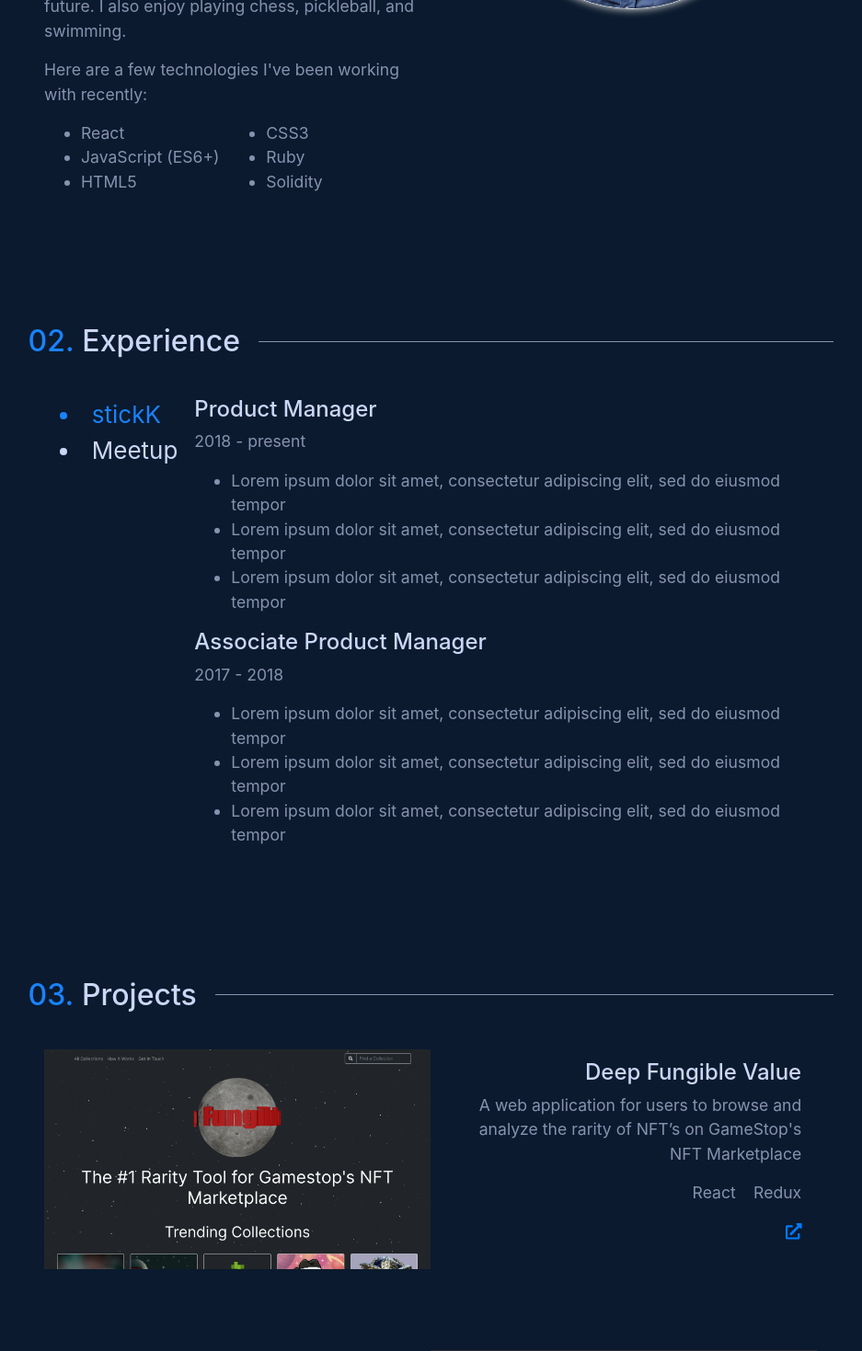
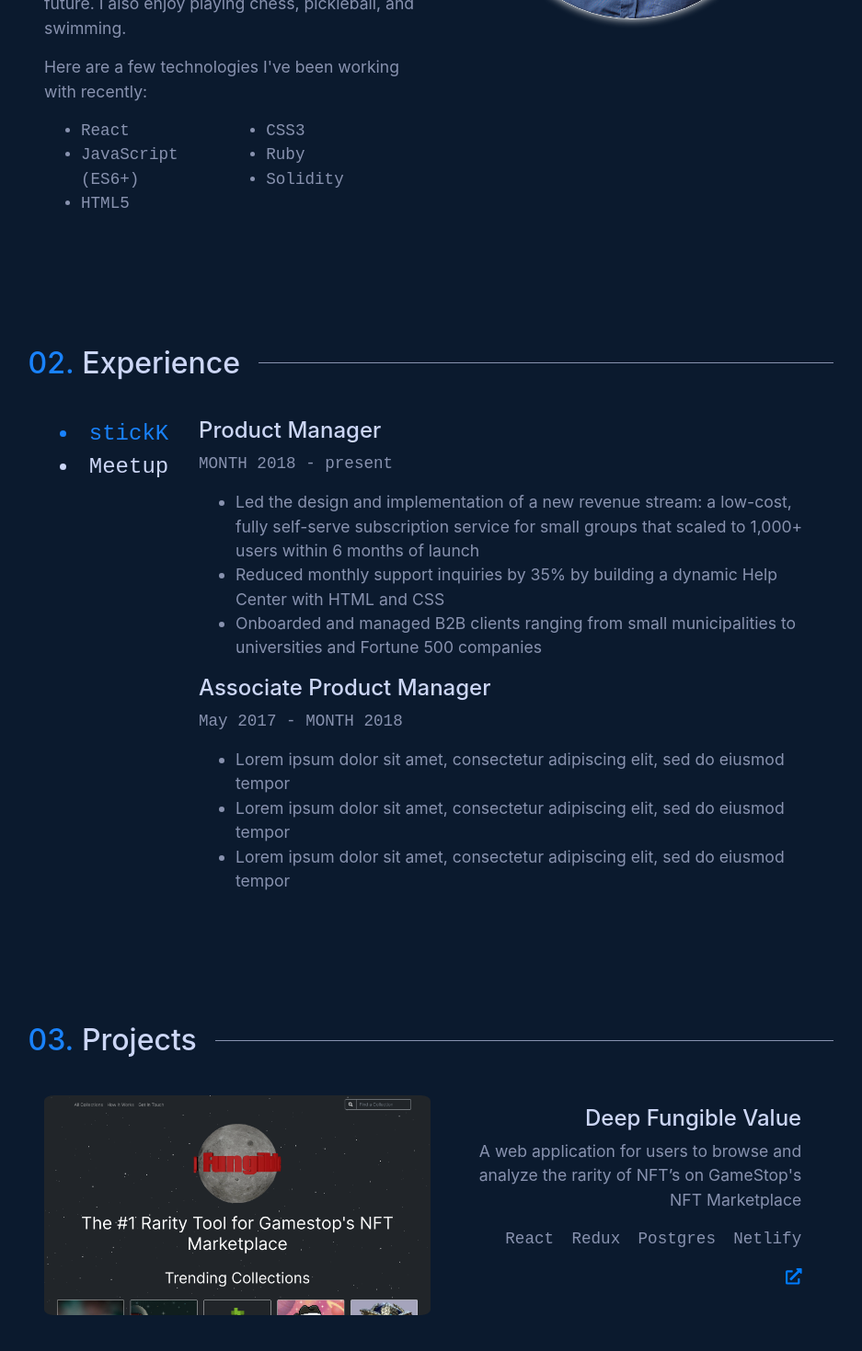
Before and after one commit to brownjer3/personal-website, a React (Create React App) app: page / in a window 1280 px wide. Shown: the part 1240-2709 px from the top of the page at 92% size, without its empty margins (172-1109 px from the left). Built offline with nearby package versions, Linux system fonts and the light colour scheme.

Commit message:
add courrier new font to relevant text on page

```diff
--- a/src/App.css
+++ b/src/App.css
@@ -48,6 +48,12 @@ section {
 	margin-right: 1%;
 }
 
+.hi-text {
+	font-family: "Courier New", monospace;
+	color: #1982fc;
+	font-size: 1.5rem;
+}
+
 .blue-text {
 	color: #1982fc;
 }
@@ -91,6 +97,7 @@ section {
 
 .navbar-text {
 	color: #ccd6f5;
+	font-family: "Courier New", monospace;
 	transition: 0.25s;
 }
 
@@ -100,6 +107,7 @@ section {
 }
 
 .resume-box {
+	font-family: "Courier New", monospace;
 	border: 1px solid #1982fc;
 	background-color: transparent;
 	border-radius: 5%;
@@ -142,8 +150,11 @@ section {
 	display: flex;
 }
 
-.tech-list {
+.about-tech-list {
+	font-family: "Courier New", monospace;
 	width: 100%;
+	font-size: 1.1rem;
+	color: #8892af;
 }
 
 .headshot:hover {
@@ -172,6 +183,18 @@ section {
 	width: 20%;
 	padding: 0% 2%;
 	cursor: pointer;
+	font-family: "Courier New", monospace;
+	font-size: 1.5rem;
+}
+
+.job-range {
+	font-family: "Courier New", monospace;
+	font-size: 1.1rem;
+	color: #8892af;
+}
+
+.company-content {
+	width: 80%;
 }
 
 .job {
@@ -197,6 +220,8 @@ section {
 
 .project-image {
 	width: 50%;
+	border-radius: 2.5%;
+	/* cursor: pointer; */
 }
 
 .project-content {
@@ -219,9 +244,11 @@ section {
 	color: #8892af;
 	font-size: 1.1rem;
 	list-style: none;
+	font-family: "Courier New", monospace;
 }
 
 .project-tech-list-right {
+	font-family: "Courier New", monospace;
 	padding: 0 0;
 	display: flex;
 	justify-content: end;
@@ -229,12 +256,6 @@ section {
 	color: #8892af;
 	font-size: 1.1rem;
 	list-style: none;
-}
-
-.horizontal-list {
-	display: flex;
-	justify-content: end;
-	list-style-position: inside;
 }
 
 .horizontal-item-left {
--- a/src/data/JobData.js
+++ b/src/data/JobData.js
@@ -2,16 +2,16 @@ export const jobData = {
 	stickK: [
 		{
 			title: "Product Manager",
-			years: "2018 - present",
+			years: "MONTH 2018 - present",
 			bullets: [
-				"Lorem ipsum dolor sit amet, consectetur adipiscing elit, sed do eiusmod tempor",
-				"Lorem ipsum dolor sit amet, consectetur adipiscing elit, sed do eiusmod tempor",
-				"Lorem ipsum dolor sit amet, consectetur adipiscing elit, sed do eiusmod tempor",
+				"Led the design and implementation of a new revenue stream: a low-cost, fully self-serve subscription service for small groups that scaled to 1,000+ users within 6 months of launch",
+				"Reduced monthly support inquiries by 35% by building a dynamic Help Center with HTML and CSS",
+				"Onboarded and managed B2B clients ranging from small municipalities to universities and Fortune 500 companies",
 			],
 		},
 		{
 			title: "Associate Product Manager",
-			years: "2017 - 2018",
+			years: "May 2017 - MONTH 2018",
 			bullets: [
 				"Lorem ipsum dolor sit amet, consectetur adipiscing elit, sed do eiusmod tempor",
 				"Lorem ipsum dolor sit amet, consectetur adipiscing elit, sed do eiusmod tempor",
@@ -22,16 +22,16 @@ export const jobData = {
 	Meetup: [
 		{
 			title: "Senior Community Experience Specialist",
-			years: "2016 - 2017",
+			years: "MONTH 2016 - MONTH 2017",
 			bullets: [
-				"Lorem ipsum dolor sit amet, consectetur adipiscing elit, sed do eiusmod tempor",
-				"Lorem ipsum dolor sit amet, consectetur adipiscing elit, sed do eiusmod tempor",
-				"Lorem ipsum dolor sit amet, consectetur adipiscing elit, sed do eiusmod tempor",
+				"Specialized as a technical troubleshooter to document bug reports and negotiate prioritization with product teams",
+				"Engaged in over 27,000 interactions with Meetup users while maintaining a 91% satisfaction rating during my tenure",
+				"Created and distributed internal training resources to increase troubleshooting efficiency for team of 30+",
 			],
 		},
 		{
 			title: "Community Experience Specialist",
-			years: "2014 - 2016",
+			years: "September 2014 - MONTH 2016",
 			bullets: [
 				"Lorem ipsum dolor sit amet, consectetur adipiscing elit, sed do eiusmod tempor",
 				"Lorem ipsum dolor sit amet, consectetur adipiscing elit, sed do eiusmod tempor",
--- a/src/data/MiscData.js
+++ b/src/data/MiscData.js
@@ -17,7 +17,7 @@ export const miscData = [
 		title: "Ironman Finisher",
 		organization: "Ironman Madison",
 		year: "2021",
-		desc: "Raised over $3k for the Ironman Foundation and completed the course with a time of 14:14:14",
+		desc: "Raised $3,500 for the Ironman Foundation and completed the course with a time of 14:14:14",
 		icon: "",
 	},
 	{
@@ -31,21 +31,21 @@ export const miscData = [
 		title: "Men's Soccer Captain",
 		organization: "Grinnell College",
 		year: "2014",
-		desc: "Lorem ipsum dolor sit amet, consectetur adipiscing elit, sed do eiusmod tempor incididunt ut labore et dolore magna aliqua.",
+		desc: "My Senior year, I was elected team captain by my teammates.",
 		icon: "",
 	},
 	{
 		title: "Men's Swimming Record Holder",
 		organization: "Grinnell College",
 		year: "2013",
-		desc: "Lorem ipsum dolor sit amet, consectetur adipiscing elit, sed do eiusmod tempor incididunt ut labore et dolore magna aliqua.",
+		desc: "My Junior year, I was a member of the 200 yard freestyle relay that broke the school record with a time of x:x:x",
 		icon: "",
 	},
 	{
 		title: "Eagle Scout",
 		organization: "Boy Scouts of America",
 		year: "2008",
-		desc: "Lorem ipsum dolor sit amet, consectetur adipiscing elit, sed do eiusmod tempor incididunt ut labore et dolore magna aliqua.",
+		desc: "Over the course of 10 years, I rose through the Boy Scout ranks to acheive Eagle Scout.",
 		icon: "",
 	},
 ];
--- a/src/data/ProjectData.js
+++ b/src/data/ProjectData.js
@@ -8,7 +8,7 @@ export const projects = [
 	{
 		name: "Deep Fungible Value",
 		desc: "A web application for users to browse and analyze the rarity of NFT’s on GameStop's NFT Marketplace",
-		tech: ["React", "Redux"],
+		tech: ["React", "Redux", "Postgres", "Netlify"],
 		image: dfvImage,
 		production: true,
 		links: {
@@ -18,7 +18,7 @@ export const projects = [
 	{
 		name: "NFT Drop Caldendar",
 		desc: "A crowd-sourced calendar to track upcoming Non-Fungible Token releases",
-		tech: ["React", "Redux", "Rails"],
+		tech: ["React", "Redux", "Ruby on Rails"],
 		image: nftImage,
 		production: false,
 		links: {
@@ -30,7 +30,7 @@ export const projects = [
 	{
 		name: "Cadence Tunes",
 		desc: "A playlist builder for runners that uses the Spotify API to recommend songs with tempos that match a target running cadence and music genres",
-		tech: ["Javascript", "Rails"],
+		tech: ["JavaScript", "Ruby on Rails"],
 		image: cadenceImage,
 		production: false,
 		links: {
--- a/src/mainComponents/About.js
+++ b/src/mainComponents/About.js
@@ -52,12 +52,12 @@ export default function About() {
 							Here are a few technologies I've been working with recently:
 						</p>
 						<div className="tech-lists-container">
-							<ul className="content-text tech-list">
+							<ul className="about-tech-list">
 								<li>React</li>
 								<li>JavaScript (ES6+)</li>
 								<li>HTML5</li>
 							</ul>
-							<ul className="content-text tech-list">
+							<ul className="about-tech-list">
 								<li>CSS3</li>
 								<li>Ruby</li>
 								<li>Solidity</li>
--- a/src/mainComponents/Experience.js
+++ b/src/mainComponents/Experience.js
@@ -24,7 +24,7 @@ const Experience = () => {
 			</h2>
 			<div className="experience-container">
 				<div className="company-list">{createCompanyList(jobData)}</div>
-				<div>
+				<div className="company-content">
 					<JobDetails job={job} />
 				</div>
 			</div>
@@ -44,7 +44,7 @@ const JobDetails = (props) => {
 			return (
 				<div className="job-content">
 					<h4>{position.title}</h4>
-					<p className="content-text">{position.years}</p>
+					<p className="job-range">{position.years}</p>
 					<ul className="content-text">{makeBullets(position.bullets)}</ul>
 				</div>
 			);
--- a/src/mainComponents/Intro.js
+++ b/src/mainComponents/Intro.js
@@ -1,7 +1,7 @@
 const Intro = () => {
 	return (
 		<section className="text-left">
-			<p className="blue-text">Hi there! My name is</p>
+			<p className="hi-text">Hi there! My name is</p>
 			<h1 className="primary-text">Jerry Safter-Brown.</h1>
 			<h1 className="secondary-text">I'm a Frontend Software Engineer.</h1>
 			<p className="intro-description">
```
